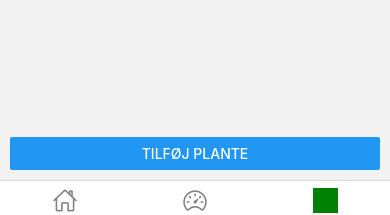
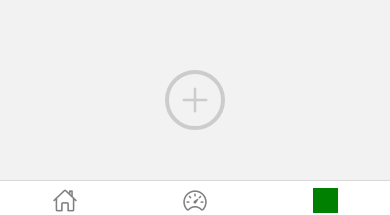
Before and after one commit to BlablaTara/HappyPlantLife, a React Native app: screen /Plants in a window 390 px wide. Shown: the part 615-830 px from the top of the page. Built offline with nearby package versions, Linux system fonts and the light colour scheme; grey boxes are pictures that could not be loaded.

Commit message:
styled AddPlant button

```diff
--- /dev/null
+++ b/components/AddPlant.js
@@ -0,0 +1,34 @@
+import { TouchableOpacity, StyleSheet, Dimensions } from "react-native";
+import { Ionicons } from '@expo/vector-icons';
+
+
+const AddPlant = ({ onPress }) => {
+    return (
+        <TouchableOpacity style={styles.button} onPress={onPress}>
+            <Ionicons name="add" size={40} color="#ccc" style={{ fontWeight: 'bold' }} />
+        </TouchableOpacity>
+    );
+};
+
+ // kan også godt være 'screen', hvis det er bedre
+const { width } = Dimensions.get('window');
+
+const styles = StyleSheet.create({
+    button: {
+        position: 'absolute',
+        bottom: 50,
+        left: (width -60) / 2,
+        width: 60,
+        height: 60,
+        borderRadius: 30,
+        borderWidth: 4,
+        borderColor: '#ccc',
+        alignItems: 'center',
+        justifyContent: 'center',
+        elevation: 5,
+
+    },
+
+});
+
+export default AddPlant;
--- a/screens/PlantScreen.js
+++ b/screens/PlantScreen.js
@@ -1,6 +1,8 @@
 import React, { useState } from 'react';
-import { View, FlatList, Button, StyleSheet } from 'react-native';
+import { View, FlatList, StyleSheet } from 'react-native';
 import Plant from '../components/Plants.js';
+import AddPlant from '../components/AddPlant.js';
+
 
 const PlantScreen = () => {
     const [plants, setPlants] = useState([
@@ -34,7 +36,7 @@ const PlantScreen = () => {
             <Plant name={item.name} image={item.image} />
           )}
         />
-        <Button title="Tilføj plante" onPress={addPlant} />
+        <AddPlant onPress={addPlant} />
       </View>
     );
   };
```
